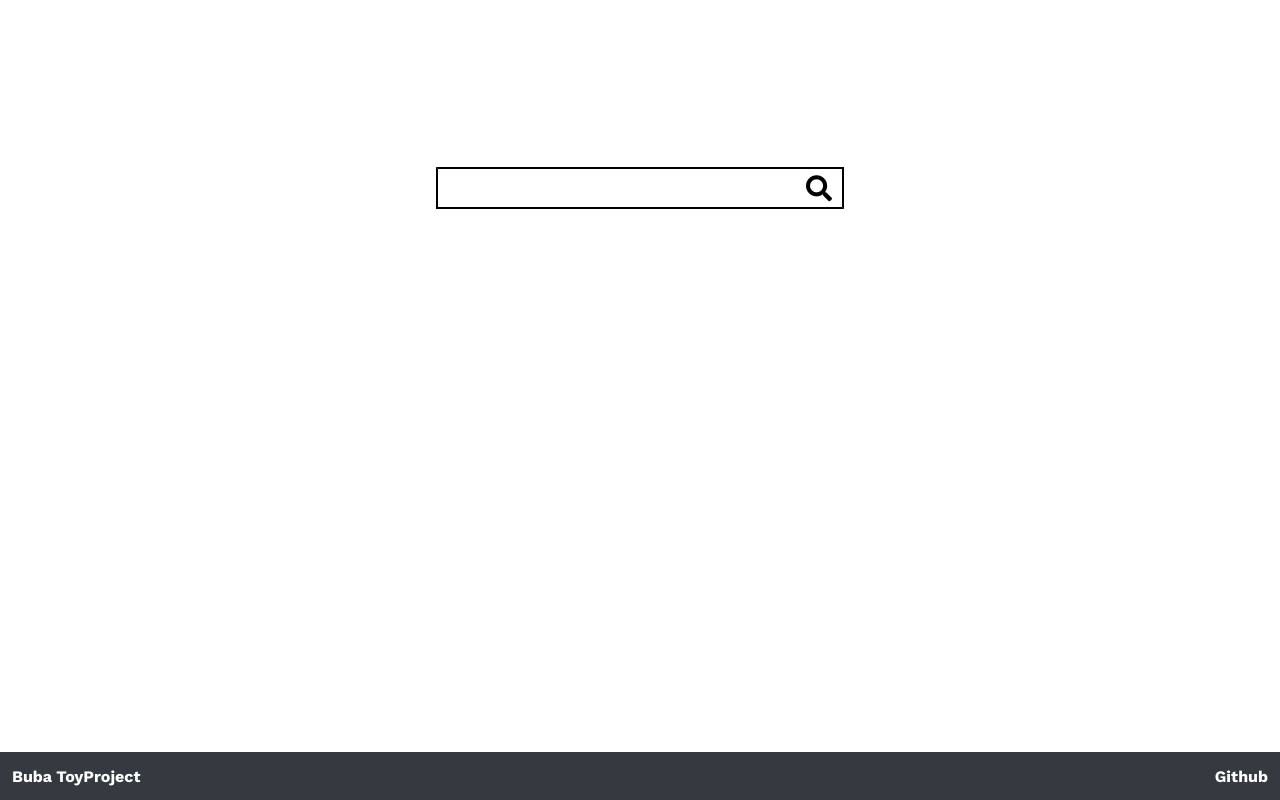
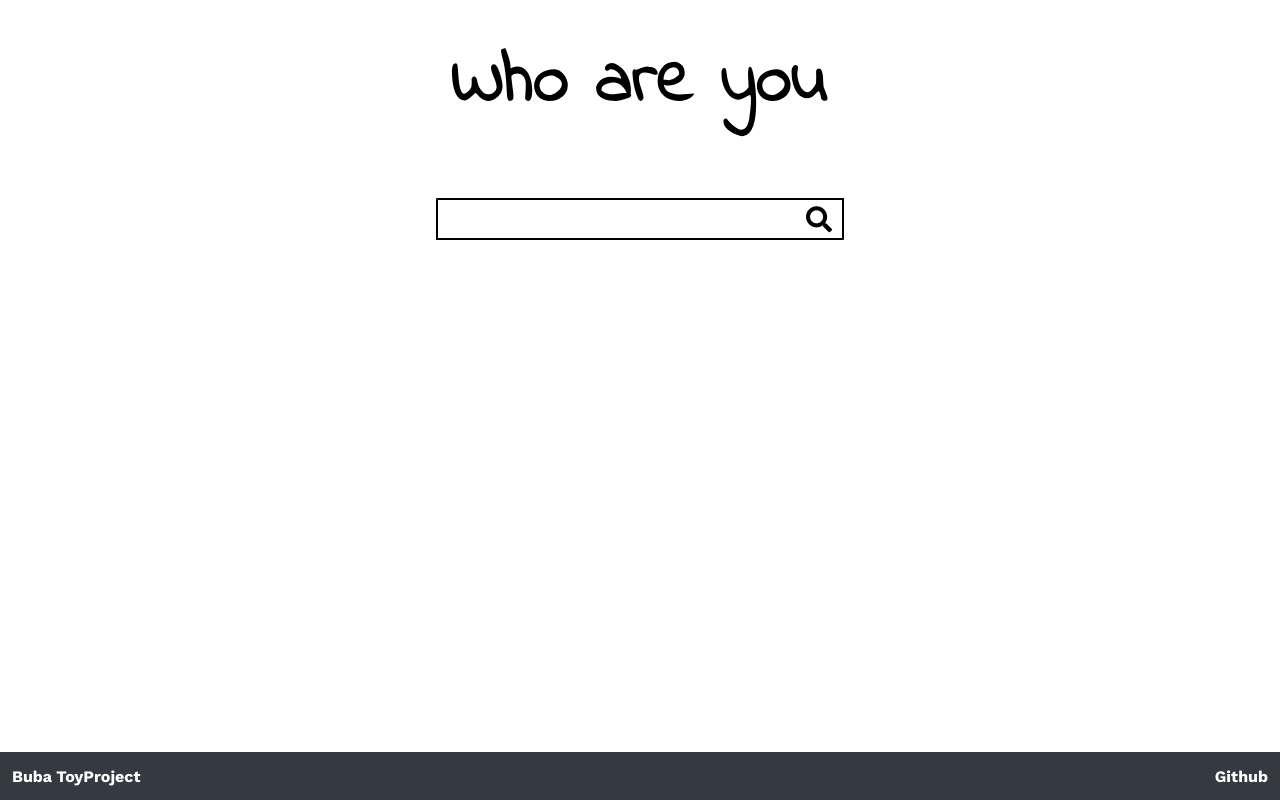
Before and after one commit to seonk94/officetel-price, a React (Create React App) app: page / in a window 1280 px wide. Built offline with nearby package versions, Linux system fonts and the light colour scheme.

Commit message:
feat: who are you title animation add

```diff
--- a/public/index.html
+++ b/public/index.html
@@ -8,6 +8,7 @@
   <link rel="stylesheet" href="https://fonts.googleapis.com/icon?family=Material+Icons" />
   <link rel="stylesheet" href="https://cdnjs.cloudflare.com/ajax/libs/font-awesome/5.8.2/css/all.min.css" />
   <link rel="stylesheet" href="https://fonts.googleapis.com/css2?family=Work+Sans:wght@400;500;600;700&display=swap">
+  <link href="https://fonts.googleapis.com/css2?family=Indie+Flower&display=swap" rel="stylesheet">
   <meta name="viewport" content="width=device-width, initial-scale=1" />
   <meta name="theme-color" content="#000000" />
   <meta name="description" content="Web site created using create-react-app" />
--- a/src/components/NameField/index.tsx
+++ b/src/components/NameField/index.tsx
@@ -1,6 +1,7 @@
 import React, { useState, useEffect } from 'react';
 import styled, { css } from 'styled-components';
 import { RightSlideReturn } from '../../style/animation';
+import PageTitle from '../PageTitle';
 
 interface NameFieldProps {
   name: string;
@@ -105,6 +106,8 @@ function NameField({ name, setName, searchName }: NameFieldProps) {
   }, [])
 
   return (
+    <div>
+      <PageTitle />
       <NameBox render={render}>
         <input
           onChange={({ target: { value } }) => setName(value)}
@@ -112,6 +115,7 @@ function NameField({ name, setName, searchName }: NameFieldProps) {
         />
         <i className="fas fa-search" onClick={searchName}></i>
       </NameBox>
+    </div>
   )
 }
 
--- /dev/null
+++ b/src/components/PageTitle/index.tsx
@@ -0,0 +1,54 @@
+import React, { useState, useEffect } from 'react'
+import styled from 'styled-components';
+import { FillOffset, StrokeOffset } from '../../style/animation';
+
+const TitleDiv = styled.div`
+  height: 200px;
+`
+const TitleSvg = styled.svg<{ render: boolean }>`
+  width: 100%;
+  height: 100%;
+
+  .stroke {
+    stroke: #000;
+    stroke-width: 1px;
+    stroke-dasharray: 250 250;
+    stroke-opacity 1;
+    fill: none;
+    animation: ${StrokeOffset} 2s ease alternate 1;
+  }
+
+  text {
+    font-size: 36px;
+    font-family: 'Indie Flower', cursive;
+  }
+
+  .fill {
+    fill: #000;
+    fill-opacity: 1;
+    animation: ${FillOffset} 2s ease alternate 1;
+    animation-timing-function: cubic-bezier(.25, .46, .45, .94)
+  }
+`
+function PageTitle() {
+
+  const [render, setRender] = useState(false);
+  useEffect(() => {
+    setRender(true);
+  }, [])
+
+  return (
+    <TitleDiv>
+      <TitleSvg version="1.1" viewBox="0 0 300 100" render={render}>
+        <symbol id="fade-text">
+          <text x="50%" y="50%" textAnchor="middle">Who are you</text>
+        </symbol>
+        <g>
+          <use className="stroke" xlinkHref="#fade-text" />
+          <use className="fill" xlinkHref="#fade-text" />
+        </g>
+      </TitleSvg>
+    </TitleDiv>
+  )
+}
+export default PageTitle;
--- a/src/style/animation/index.ts
+++ b/src/style/animation/index.ts
@@ -198,3 +198,24 @@ export const Seraching = keyframes`
     transform: translate(0, 0);
   }
 `
+
+export const StrokeOffset = keyframes`
+  0% {
+    stroke-dasharray: 0 250;
+    stroke-opacity: 0
+  },
+  100% {
+    stroke-dasharray: 250 250;
+    stroke-opacity: 1
+  }
+`
+
+export const FillOffset = keyframes`
+  0%,
+  50% {
+    fill-opacity: 0
+  },
+  100% {
+    fill-opacity: 1
+  }
+`
```
Lines whose indentation alone changed are shown as unchanged.
